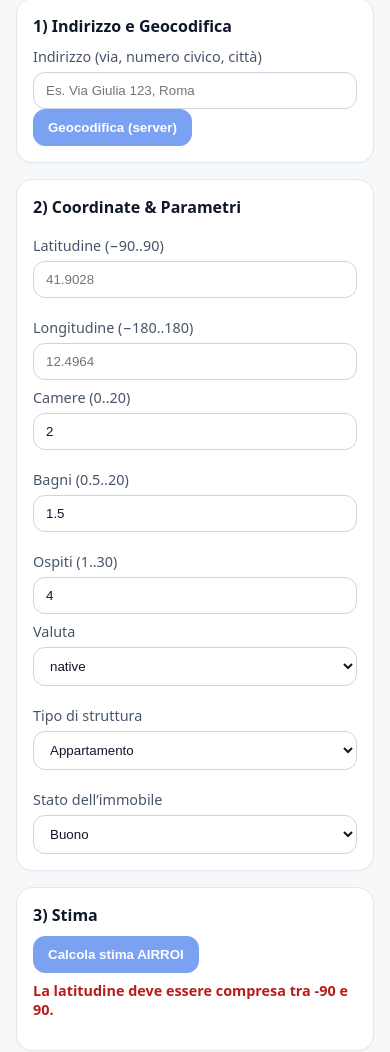
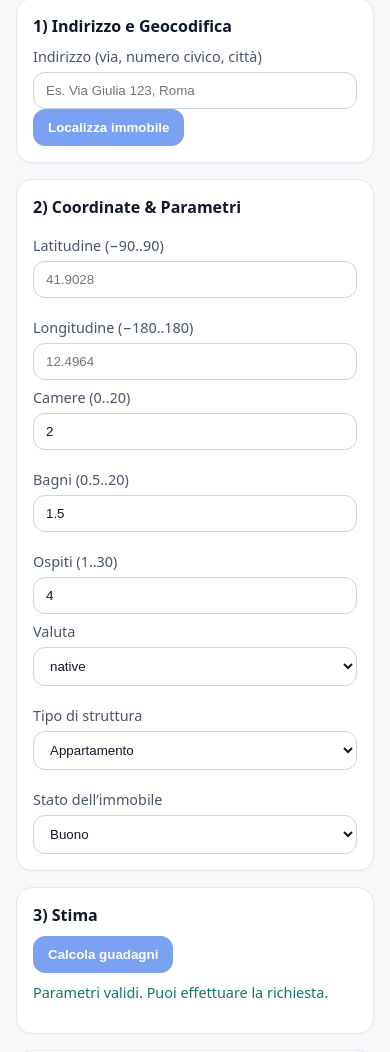
Before and after one commit to sulp10/immoby-estimator2, a Next.js app: page / in a window 390 px wide. Shown: the part 452-1504 px from the top of the page. Built offline with nearby package versions, Linux system fonts and the light colour scheme.

Commit message:
UI: Localizza immobile & Calcola guadagni; Inputs: camere/bagni/ospiti vuoti; Lat/Lng readonly; Geocode: timeout+retry+diagnostica

```diff
--- a/app/api/geocode/route.ts
+++ b/app/api/geocode/route.ts
@@ -23,9 +23,32 @@ export async function GET(req: Request) {
     path: "/api/geocode",
   }, { status: 500 });
 
+  const url = `https://maps.googleapis.com/maps/api/geocode/json?address=${encodeURIComponent(address)}&key=${key}`;
+
+  const fetchWithTimeout = async (timeoutMs: number) => {
+    const controller = new AbortController();
+    const timeout = setTimeout(() => controller.abort(), timeoutMs);
+    try {
+      const res = await fetch(url, { cache: "no-store", signal: controller.signal });
+      clearTimeout(timeout);
+      return res;
+    } catch (err) {
+      clearTimeout(timeout);
+      throw err;
+    }
+  };
+
   try {
-    const url = `https://maps.googleapis.com/maps/api/geocode/json?address=${encodeURIComponent(address)}&key=${key}`;
-    const res = await fetch(url, { cache: "no-store" });
+    // Primo tentativo con timeout
+    let res: Response;
+    try {
+      res = await fetchWithTimeout(8000);
+    } catch (e1: any) {
+      // Piccolo backoff e secondo tentativo
+      await new Promise((r) => setTimeout(r, 500));
+      res = await fetchWithTimeout(8000);
+    }
+
     const data = await res.json();
     if (data.status !== "OK") {
       const msg = data.error_message || data.status || "Errore geocodifica";
@@ -53,6 +76,8 @@ export async function GET(req: Request) {
       error: "Bad Gateway",
       message: `Errore di rete verso Google: ${err?.message || err}`,
       path: "/api/geocode",
+      url,
+      hint: "Verifica connettività uscente, eventuale proxy aziendale (HTTP(S)_PROXY) o blocchi firewall verso maps.googleapis.com"
     }, { status: 502 });
   }
 }
--- a/app/page.tsx
+++ b/app/page.tsx
@@ -10,35 +10,23 @@ import html2canvas from "html2canvas";
 const clamp = (v: number, lo: number, hi: number) => Math.min(Math.max(v, lo), hi);
 const monthsIT = ["Gen", "Feb", "Mar", "Apr", "Mag", "Giu", "Lug", "Ago", "Set", "Ott", "Nov", "Dic"];
 
-// Persist some fields locally (no secrets) - SSR safe
+// Persist some fields locally (no secrets)
 const useLocalStorage = <T,>(key: string, initial: T) => {
-  const [value, setValue] = useState<T>(initial);
-  const [isHydrated, setIsHydrated] = useState(false);
-
-  // Hydrate from localStorage after component mounts
+  const [value, setValue] = useState<T>(() => {
+    if (typeof window === "undefined") return initial;
+    try {
+      const raw = window.localStorage.getItem(key);
+      return raw != null ? (JSON.parse(raw) as T) : initial;
+    } catch {
+      return initial;
+    }
+  });
   useEffect(() => {
+    if (typeof window === "undefined") return;
     try {
-      const raw = localStorage.getItem(key);
-      if (raw) {
-        setValue(JSON.parse(raw) as T);
-      }
-    } catch {
-      // Keep initial value on error
-    }
-    setIsHydrated(true);
-  }, [key]);
-
-  // Save to localStorage when value changes (only after hydration)
-  useEffect(() => {
-    if (isHydrated) {
-      try {
-        localStorage.setItem(key, JSON.stringify(value));
-      } catch {
-        // Ignore localStorage errors
-      }
-    }
-  }, [key, value, isHydrated]);
-
+      window.localStorage.setItem(key, JSON.stringify(value));
+    } catch {}
+  }, [key, value]);
   return [value, setValue] as const;
 };
 
@@ -642,8 +630,16 @@ export default function Page() {
 
   // Listing params
   const [bedrooms, setBedrooms] = useLocalStorage<number>("bedrooms", 2);
-  const [baths, setBaths] = useLocalStorage<number>("baths", 1.5);
-  const [guests, setGuests] = useLocalStorage<number>("guests", 4);
+const [baths, setBaths] = useLocalStorage<number>("baths", 1.5);
+const [guests, setGuests] = useLocalStorage<number>("guests", 4);
+// Stati di input come stringhe per permettere campo vuoto durante l'editing
+const [bedroomsInput, setBedroomsInput] = useState<string>(String(bedrooms));
+const [bathsInput, setBathsInput] = useState<string>(String(baths));
+const [guestsInput, setGuestsInput] = useState<string>(String(guests));
+useEffect(() => { setBedroomsInput(String(bedrooms)); }, [bedrooms]);
+useEffect(() => { setBathsInput(String(baths)); }, [baths]);
+useEffect(() => { setGuestsInput(String(guests)); }, [guests]);
+
   const [currency, setCurrency] = useLocalStorage<"native" | "usd">("currency", "native");
   const [tipoStruttura, setTipoStruttura] = useLocalStorage<TipoStruttura>("tipoStruttura", "Appartamento");
   const [statoImmobile, setStatoImmobile] = useLocalStorage<StatoImmobile>("statoImmobile", "Buono");
@@ -659,19 +655,19 @@ export default function Page() {
   const [clientId, setClientId] = useLocalStorage<string>("client_id", "");
 
   useEffect(() => {
-    setIsHydrated(true);
-
-    // Generate client ID only after hydration to avoid SSR mismatch
     if (!clientId) {
       try {
         // Genera un identificatore anonimo stabile lato client
-        const newId = (crypto as any)?.randomUUID ? (crypto as any).randomUUID() : `${Date.now()}-${Math.random().toString(36).slice(2)}`;
-        setClientId(newId);
+        setClientId((crypto as any)?.randomUUID ? (crypto as any).randomUUID() : `${Date.now()}-${Math.random().toString(36).slice(2)}`);
       } catch {
         setClientId(`${Date.now()}-${Math.random().toString(36).slice(2)}`);
       }
     }
-  }, [clientId, setClientId]);
+  }, [clientId]);
+
+  useEffect(() => {
+    setIsHydrated(true);
+  }, []);
 
   // Results
   const [result, setResult] = useState<AirRoiEstimate | null>(null);
@@ -682,18 +678,22 @@ export default function Page() {
 
   // --- Validation ---
   const errors = useMemo(() => {
-    // Durante SSR, non validare per evitare errori di hydration
-    if (!isHydrated) return [];
-
     const errs: string[] = [];
-    if (lat === "" || isNaN(Number(lat)) || Number(lat) < -90 || Number(lat) > 90) errs.push("La latitudine deve essere compresa tra -90 e 90.");
-    if (lng === "" || isNaN(Number(lng)) || Number(lng) < -180 || Number(lng) > 180) errs.push("La longitudine deve essere compresa tra -180 e 180.");
-    if (!Number.isInteger(bedrooms) || bedrooms < 0 || bedrooms > 20) errs.push("Il numero di camere deve essere tra 0 e 20.");
-    if (isNaN(baths) || baths < 0.5 || baths > 20) errs.push("Il numero di bagni deve essere compreso tra 0.5 e 20.");
-    if (!Number.isInteger(guests) || guests < 1 || guests > 30) errs.push("Il numero massimo di ospiti deve essere tra 1 e 30.");
-    // Enum fields come da select: sempre validi
+    if (!isHydrated) return errs;
+    // validazione coordinate
+    const nlat = Number(lat);
+    const nlng = Number(lng);
+    if (!Number.isFinite(nlat) || nlat < -90 || nlat > 90) errs.push("Latitudine non valida (deve essere tra −90 e 90).");
+    if (!Number.isFinite(nlng) || nlng < -180 || nlng > 180) errs.push("Longitudine non valida (deve essere tra −180 e 180).");
+    // validazione parametri: considerare vuoto
+    if (bedroomsInput === "") errs.push("Inserisci il numero di camere.");
+    else if (!Number.isInteger(bedrooms) || bedrooms < 0 || bedrooms > 20) errs.push("Il numero di camere deve essere tra 0 e 20.");
+    if (bathsInput === "") errs.push("Inserisci il numero di bagni.");
+    else if (isNaN(baths) || baths < 0.5 || baths > 20) errs.push("Il numero di bagni deve essere compreso tra 0.5 e 20.");
+    if (guestsInput === "") errs.push("Inserisci il numero di ospiti.");
+    else if (!Number.isInteger(guests) || guests < 1 || guests > 30) errs.push("Il numero massimo di ospiti deve essere tra 1 e 30.");
     return errs;
-  }, [isHydrated, lat, lng, bedrooms, baths, guests]);
+  }, [isHydrated, lat, lng, bedrooms, baths, guests, bedroomsInput, bathsInput, guestsInput]);
 
   useEffect(() => {
     console.log('Validation check - lat:', lat, 'lng:', lng, 'errors:', errors);
@@ -919,7 +919,7 @@ export default function Page() {
         </div>
 
         {/* Consenso Privacy */}
-        <div className="card" style={{ borderColor: consent ? '#4caf50' : '#e53935' }}>
+        <div className="card" style={isHydrated ? { borderColor: consent ? '#4caf50' : '#e53935' } : undefined}>
           <h2 className="section-title">Consenso Privacy</h2>
           <label className="checkbox-label" style={{ display: 'flex', alignItems: 'center', gap: '8px' }}>
             <input
@@ -932,9 +932,9 @@ export default function Page() {
               Senza consenso non è possibile eseguire geolocalizzazione né la stima.
             </span>
           </label>
-          {!consent && (
+          {!isHydrated ? null : (!consent && (
             <p className="status-err" style={{ marginTop: '6px' }}>Devi acconsentire alla Privacy Policy per procedere.</p>
-          )}
+          ))}
         </div>
 
         {/* Form */}
@@ -949,8 +949,8 @@ export default function Page() {
               value={address}
               onChange={(e) => setAddress(e.target.value)}
             />
-            <button onClick={doGeocode} disabled={!consent || loadingGeo} className="button primary">
-              {loadingGeo ? "Geocodifica..." : "Geocodifica (server)"}
+            <button onClick={doGeocode} disabled={isHydrated ? (!consent || loadingGeo) : undefined} className="button primary">
+              {loadingGeo ? "Geocodifica..." : "Localizza immobile"}
             </button>
             {geocodeChoices.length > 0 && (() => {
               console.log('Rendering address selection with', geocodeChoices.length, 'choices');
@@ -1037,15 +1037,33 @@ export default function Page() {
             <div className="grid-3">
               <div>
                 <label className="label">Camere (0..20)</label>
-                <input type="number" className="input" value={bedrooms} onChange={(e) => setBedrooms(clamp(parseInt(e.target.value || "0", 10), 0, 20))} />
+                <input type="number" className="input" value={bedroomsInput} placeholder="es. 2" onChange={(e) => {
+                  const v = e.target.value;
+                  setBedroomsInput(v);
+                  if (v === "") return; // lascia vuoto durante editing
+                  const n = parseInt(v, 10);
+                  if (!Number.isNaN(n)) setBedrooms(clamp(n, 0, 20));
+                }} />
               </div>
               <div>
                 <label className="label">Bagni (0.5..20)</label>
-                <input type="number" step="0.5" className="input" value={baths} onChange={(e) => setBaths(clamp(parseFloat(e.target.value || "0"), 0.5, 20))} />
+                <input type="number" step="0.5" className="input" value={bathsInput} placeholder="es. 1.5" onChange={(e) => {
+                  const v = e.target.value;
+                  setBathsInput(v);
+                  if (v === "") return;
+                  const n = parseFloat(v);
+                  if (!Number.isNaN(n)) setBaths(clamp(n, 0.5, 20));
+                }} />
               </div>
               <div>
                 <label className="label">Ospiti (1..30)</label>
-                <input type="number" className="input" value={guests} onChange={(e) => setGuests(clamp(parseInt(e.target.value || "1", 10), 1, 30))} />
+                <input type="number" className="input" value={guestsInput} placeholder="es. 4" onChange={(e) => {
+                  const v = e.target.value;
+                  setGuestsInput(v);
+                  if (v === "") return;
+                  const n = parseInt(v, 10);
+                  if (!Number.isNaN(n)) setGuests(clamp(n, 1, 30));
+                }} />
               </div>
             </div>
 
@@ -1082,14 +1100,13 @@ export default function Page() {
             <h2 className="section-title">3) Stima</h2>
             <button
               onClick={doEstimate}
-              disabled={!consent || loadingEstimate || errors.length > 0}
+              disabled={isHydrated ? (!consent || loadingEstimate || errors.length > 0 || bedroomsInput === "" || bathsInput === "" || guestsInput === "") : undefined}
               className="button primary"
-              onMouseEnter={() => console.log('Button state - loadingEstimate:', loadingEstimate, 'errors.length:', errors.length, 'disabled:', !consent || loadingEstimate || errors.length > 0)}
             >
-              {loadingEstimate ? "Richiesta in corso..." : "Calcola stima AIRROI"}
+              {loadingEstimate ? "Richiesta in corso..." : "Calcola guadagni"}
             </button>
-            {status && <p className="status-ok">{status}</p>}
-            {error && <p className="status-err">{error}</p>}
+            {isHydrated && status && <p className="status-ok">{status}</p>}
+            {isHydrated && error && <p className="status-err">{error}</p>}
           </div>
         </div>
 
```
